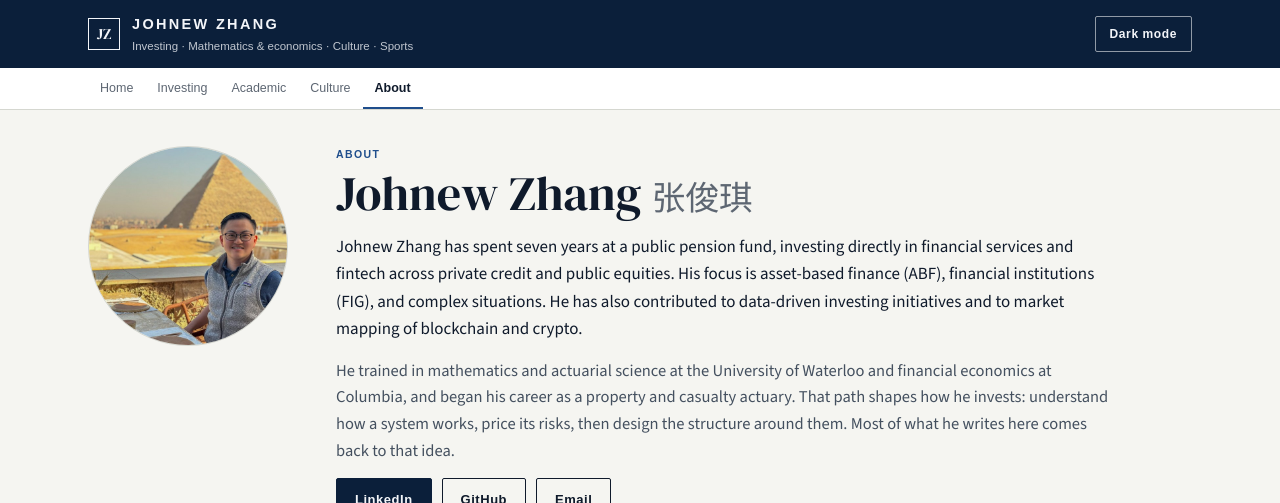
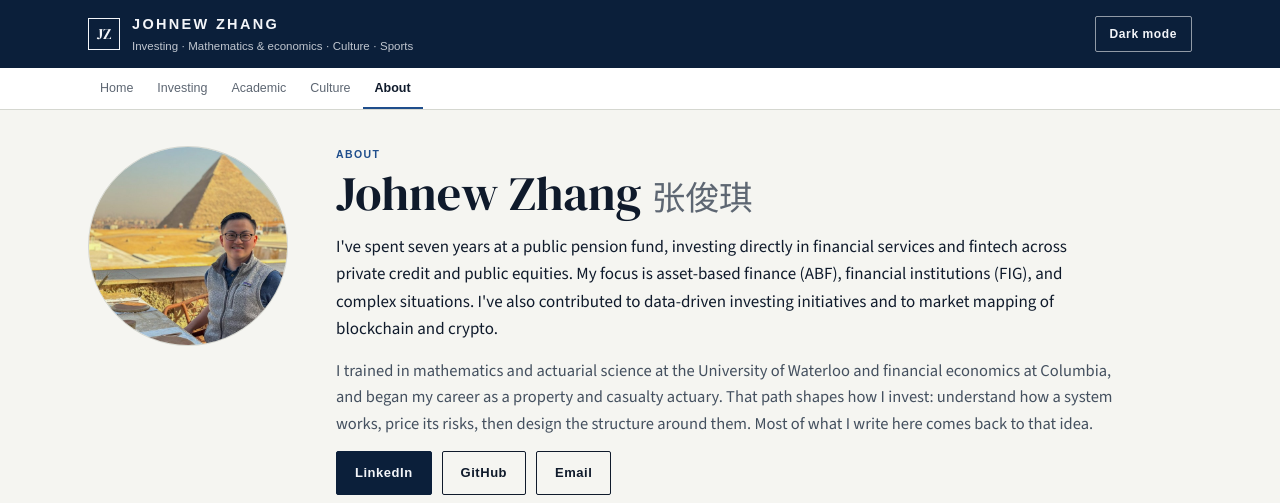
Before and after one commit to WizardKingZ/WizardKingZ.github.io, a Jekyll site: the page built from about.html, in a window 1280 px wide and 1400 px high, cut to the strip 0-503 px from the top of the window. Built offline with Jekyll 4.4.1, drawn with Linux system fonts in a browser that asks for light colours; some of the changed text lies outside the part shown.

Commit message:
First person: About page, and 'I' instead of 'we' in the two research papers
Co-Authored-By: Claude Opus 5.5 <noreply@anthropic.com>
Claude-Session: https://claude.ai/code/session_01HuzLqhE1N2LXEfqC3bb9e5

```diff
--- a/about.html
+++ b/about.html
@@ -10,8 +10,8 @@ description: Johnew Zhang has spent seven years at a public pension fund investi
     <div class="txt">
       <div class="eyebrow">About</div>
       <h1>{{ site.name }} <span>{{ site.name_zh }}</span></h1>
-      <p>Johnew Zhang has spent seven years at a public pension fund, investing directly in financial services and fintech across private credit and public equities. His focus is asset-based finance (ABF), financial institutions (FIG), and complex situations. He has also contributed to data-driven investing initiatives and to market mapping of blockchain and crypto.</p>
-      <p class="second">He trained in mathematics and actuarial science at the University of Waterloo and financial economics at Columbia, and began his career as a property and casualty actuary. That path shapes how he invests: understand how a system works, price its risks, then design the structure around them. Most of what he writes here comes back to that idea.</p>
+      <p>I've spent seven years at a public pension fund, investing directly in financial services and fintech across private credit and public equities. My focus is asset-based finance (ABF), financial institutions (FIG), and complex situations. I've also contributed to data-driven investing initiatives and to market mapping of blockchain and crypto.</p>
+      <p class="second">I trained in mathematics and actuarial science at the University of Waterloo and financial economics at Columbia, and began my career as a property and casualty actuary. That path shapes how I invest: understand how a system works, price its risks, then design the structure around them. Most of what I write here comes back to that idea.</p>
       <div class="hero-links">
         {%- if site.linkedin %}<a class="btn solid" href="https://www.linkedin.com/in/{{ site.linkedin }}">LinkedIn</a>{% endif %}
         {%- if site.github %}<a class="btn" href="https://github.com/{{ site.github }}">GitHub</a>{% endif %}
@@ -30,7 +30,7 @@ description: Johnew Zhang has spent seven years at a public pension fund investi
       <p class="mono muted" style="font-size:12.5px;margin:12px 0 0">Member · Society of Actuaries · Casualty Actuarial Society · International Association for Quantitative Finance · Columbia University Club of New York · Penn Club of New York</p>
 
       <h2 class="sub">Research</h2>
-      <p style="margin:12px 0 10px;font-size:16px">His academic interests are asset pricing, corporate finance theory, Bayesian inference, and machine learning, with published work on portfolio management.</p>
+      <p style="margin:12px 0 10px;font-size:16px">My academic interests are asset pricing, corporate finance theory, Bayesian inference, and machine learning, with published work on portfolio management.</p>
       <ul class="list-plain">
         <li><a href="https://www.tandfonline.com/doi/abs/10.1080/10920277.2017.1387573" style="font-weight:600;text-decoration:none">Short Positions in the First Principal Component Portfolio</a><br><span class="mono muted" style="font-size:12px">North American Actuarial Journal 22(2)</span></li>
         <li><a href="https://papers.ssrn.com/sol3/papers.cfm?abstract_id=2493844" style="font-weight:600;text-decoration:none">Correlation Matrices with the Perron–Frobenius Property</a><br><span class="mono muted" style="font-size:12px">SSRN working paper</span></li>
@@ -50,10 +50,10 @@ description: Johnew Zhang has spent seven years at a public pension fund investi
     <aside style="padding-top:0">
       <h2 class="sub">Outside work</h2>
       <ul class="list-plain">
-        <li class="p-culture"><div class="eyebrow">Culture</div>Travel for nature and culture, and reading non-fiction. Cooking at <a href="{{ '/kitchen/' | relative_url }}" style="color:var(--culture);font-weight:600">Johnew's Kitchen</a>.</li>
-        <li class="p-sports"><div class="eyebrow">Sports</div>Boston Celtics fan. Plays basketball, golf, and tennis (3.5 on the NTRP scale), and follows sports analytics.</li>
-        <li class="p-investing"><div class="eyebrow">Music</div>Plays the violin; Coldplay fan.</li>
-        <li class="p-academic"><div class="eyebrow">Calligraphy</div>Chinese brush calligraphy since childhood.</li>
+        <li class="p-culture"><div class="eyebrow">Culture</div>I travel for nature and culture and read non-fiction, and I cook at <a href="{{ '/kitchen/' | relative_url }}" style="color:var(--culture);font-weight:600">Johnew's Kitchen</a>.</li>
+        <li class="p-sports"><div class="eyebrow">Sports</div>I'm a Boston Celtics fan, play basketball, golf, and tennis (3.5 on the NTRP scale), and follow sports analytics.</li>
+        <li class="p-investing"><div class="eyebrow">Music</div>I play the violin and I'm a Coldplay fan.</li>
+        <li class="p-academic"><div class="eyebrow">Calligraphy</div>I've practiced Chinese brush calligraphy since childhood.</li>
       </ul>
       <div class="callig">
         <img style="flex:1014 1 0" src="{{ '/assets/images/about/image2.jpg' | relative_url }}" alt="Calligraphy: 大展宏圖" loading="lazy">
```
Also changed, not shown: _posts/2018-09-24-role-institutional-investor-prior-1998.markdown (+8 -8 lines), _posts/2018-12-24-icapm-evidence.md (+15 -15 lines).
